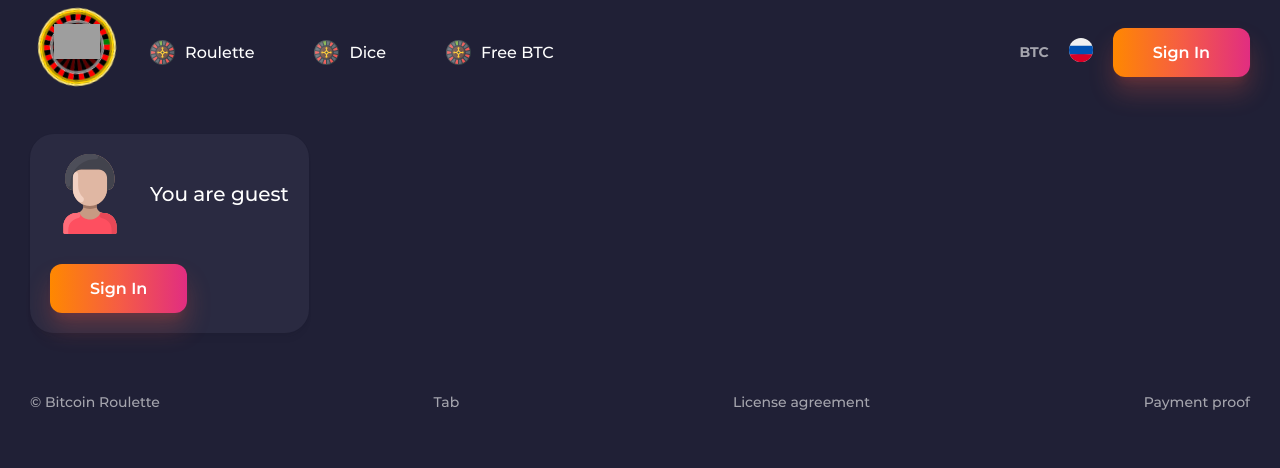
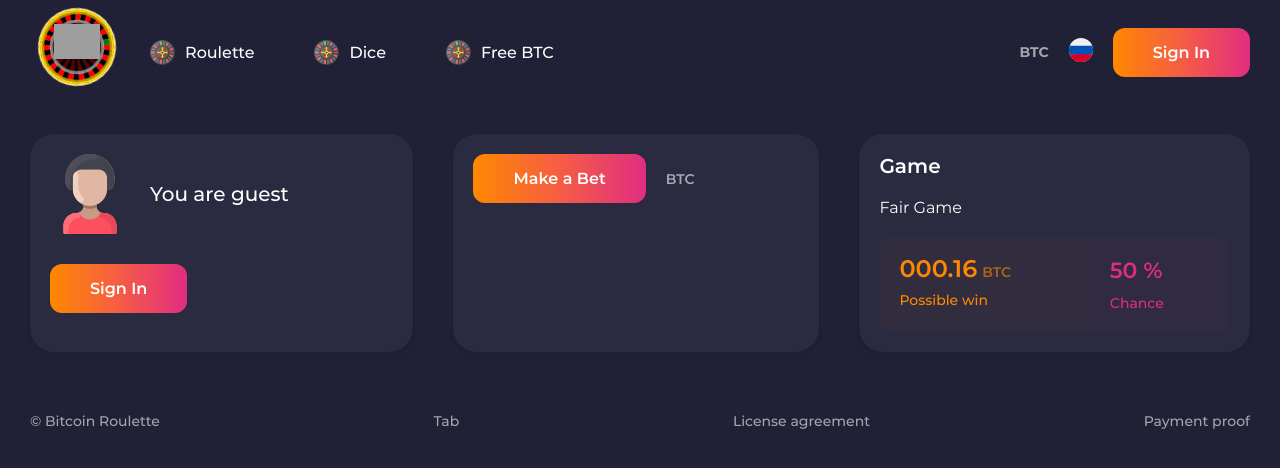
Before and after one commit to Rauventa/roulette, a React (Create React App) app: page /dice in a window 1280 px wide. Shown: the top 468 px of the page. Built offline with nearby package versions, Linux system fonts and the light colour scheme; grey boxes are pictures that could not be loaded.

Commit message:
init game card full and bet card title

```diff
--- /dev/null
+++ b/src/components/BetCard/BetCard.scss
@@ -0,0 +1,14 @@
+.bet-card {
+
+  &__buttons {
+    display: flex;
+    align-items: center;
+
+    &_currency {
+      color: rgba(255, 255, 255, 0.6);
+      font-weight: 600;
+      font-size: 14px;
+      margin-left: 20px;
+    }
+  }
+}
--- /dev/null
+++ b/src/components/BetCard/BetCard.tsx
@@ -0,0 +1,26 @@
+import React from 'react';
+import { $t } from '../../lib/i18n';
+import { Button } from '../Button/Button';
+import { Card } from '../Card/Card';
+import './BetCard.scss'
+
+interface BetCardProps {
+
+}
+
+export const BetCard = ({
+
+}: BetCardProps) => {
+  return (
+    <Card className={'bet-card'}>
+      <div className="bet-card__buttons">
+        <Button primary>
+          {$t('Make a Bet')}
+        </Button>
+        <div className={'bet-card__buttons_currency'}>
+          {$t('BTC')}
+        </div>
+      </div>
+    </Card>
+  )
+}
--- a/src/components/Button/Button.scss
+++ b/src/components/Button/Button.scss
@@ -15,7 +15,7 @@
   }
 
   &-primary {
-    box-shadow: 0 8px 8px -4px rgba(245, 92, 69, 0.12), 0 16px 24px 0 rgba(245, 92, 69, 0.24), 0 2px 4px -1px rgba(27, 10, 82, 0.12), 0 0 1px 0 rgba(245, 92, 69, 0.24);
+    //box-shadow: 0 8px 8px -4px rgba(245, 92, 69, 0.12), 0 16px 24px 0 rgba(245, 92, 69, 0.24), 0 2px 4px -1px rgba(27, 10, 82, 0.12), 0 0 1px 0 rgba(245, 92, 69, 0.24);
     background-image: linear-gradient(to right, #ff8800, #f55c45 51%, #e12d81);
     color: #ffffff;
   }
--- a/src/components/Card/Card.scss
+++ b/src/components/Card/Card.scss
@@ -4,8 +4,9 @@
   background-color: #2a2a41;
 
   &__title {
-    border-bottom: 1px solid #e1e1e1;
-    padding: 15px 20px;
+    padding: 20px 20px 0 20px;
+    font-size: 20px;
+    font-weight: 600;
   }
 
   &__content {
--- a/src/components/Card/Card.tsx
+++ b/src/components/Card/Card.tsx
@@ -1,4 +1,5 @@
 import React from 'react';
+import { $t } from '../../lib/i18n';
 import './Card.scss'
 
 interface CardProps {
@@ -16,7 +17,7 @@
     <div className={`card ${className ? className : ''}`}>
       {title ?
         <div className="card__title">
-          {title}
+          {$t(title)}
         </div> : null
       }
 
--- /dev/null
+++ b/src/components/GameCard/GameCard.scss
@@ -0,0 +1,67 @@
+.game-card {
+
+  &__subtitle {
+    margin-bottom: 20px;
+  }
+
+  &__counter {
+    display: flex;
+    width: 100%;
+
+    &_value {
+      background-color: rgba(255, 136, 0, 0.03);
+      color: #ff8800;
+      padding: 20px;
+      border-radius: 12px 0 0 12px;
+      display: flex;
+      flex-direction: column;
+      width: 60%;
+
+      &-number {
+        display: flex;
+        align-items: flex-end;
+        margin-bottom: 10px;
+
+        &--count {
+          font-size: 24px;
+          line-height: 24px;
+          font-weight: 600;
+          margin-right: 5px;
+        }
+
+        &--currency {
+          color: rgba(255, 136, 0, 0.6);
+          font-size: 14px;
+          line-height: 18px;
+          font-weight: 600;
+        }
+      }
+
+      &-info {
+        font-size: 14px;
+        font-weight: 500;
+      }
+    }
+
+    &_percent {
+      background-color: rgba(225, 45, 129, 0.03);
+      color: #e12d81;
+      padding: 20px;
+      border-radius: 0 12px 12px 0;
+      display: flex;
+      flex-direction: column;
+      width: 40%;
+
+      &-value {
+        font-size: 22px;
+        font-weight: 600;
+        margin-bottom: 10px;
+      }
+
+      &-info {
+        font-size: 14px;
+        font-weight: 500;
+      }
+    }
+  }
+}
--- /dev/null
+++ b/src/components/GameCard/GameCard.tsx
@@ -0,0 +1,43 @@
+import React from 'react';
+import { Card } from '../Card/Card';
+import './GameCard.scss'
+import {$t} from "../../lib/i18n";
+
+interface GameCardProps {
+
+}
+
+export const GameCard = ({
+
+}: GameCardProps) => {
+  return (
+    <Card className={'game-card'} title={'Game'}>
+      <div className={'game-card__subtitle'}>
+        {$t('Fair Game')}
+      </div>
+      <div className="game-card__counter">
+        <div className="game-card__counter_value">
+          <div className="game-card__counter_value-number">
+            <div className="game-card__counter_value-number--count">
+              {$t('000.16')}
+            </div>
+            <div className="game-card__counter_value-number--currency">
+              {$t('BTC')}
+            </div>
+          </div>
+          <div className="game-card__counter_value-info">
+            {$t('Possible win')}
+          </div>
+        </div>
+        <div className="game-card__counter_percent">
+          <div className="game-card__counter_percent-value">
+            {$t('50 %')}
+          </div>
+          <div className="game-card__counter_percent-info">
+            {$t('Chance')}
+          </div>
+        </div>
+      </div>
+    </Card>
+  )
+}
--- a/src/pages/DicePage/DicePage.scss
+++ b/src/pages/DicePage/DicePage.scss
@@ -3,6 +3,14 @@
   &__content {
     display: flex;
     justify-content: space-between;
-    align-items: center;
+    flex-basis: 100%;
+
+    .card {
+      flex-grow: 1;
+
+      &:not(:last-child) {
+        margin-right: 40px;
+      }
+    }
   }
 }
--- a/src/pages/DicePage/DicePage.tsx
+++ b/src/pages/DicePage/DicePage.tsx
@@ -1,12 +1,18 @@
 import React from 'react';
 import './DicePage.scss'
 import {UserCard} from "../../components/UserCard/UserCard";
+import {BetCard} from "../../components/BetCard/BetCard";
+import {GameCard} from "../../components/GameCard/GameCard";
 
 export const DicePage = () => {
   return (
     <div className={'dice-page'}>
       <div className="dice-page__content">
         <UserCard />
+
+        <BetCard />
+
+        <GameCard />
       </div>
     </div>
   )
```
